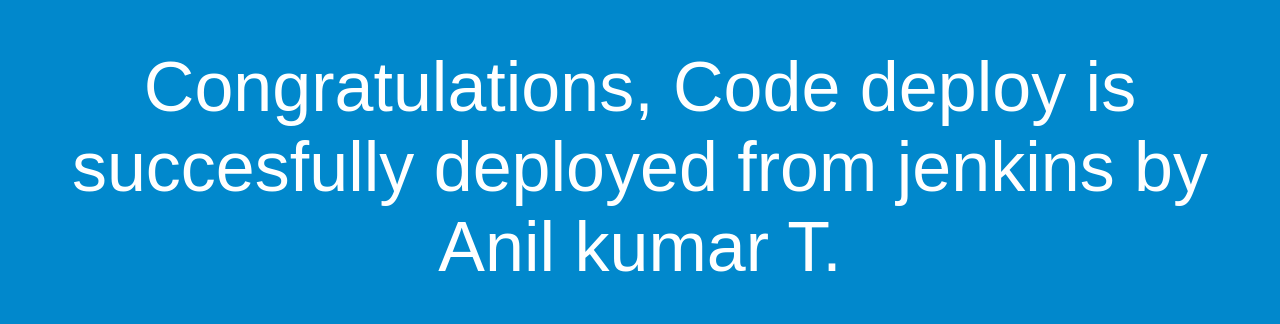
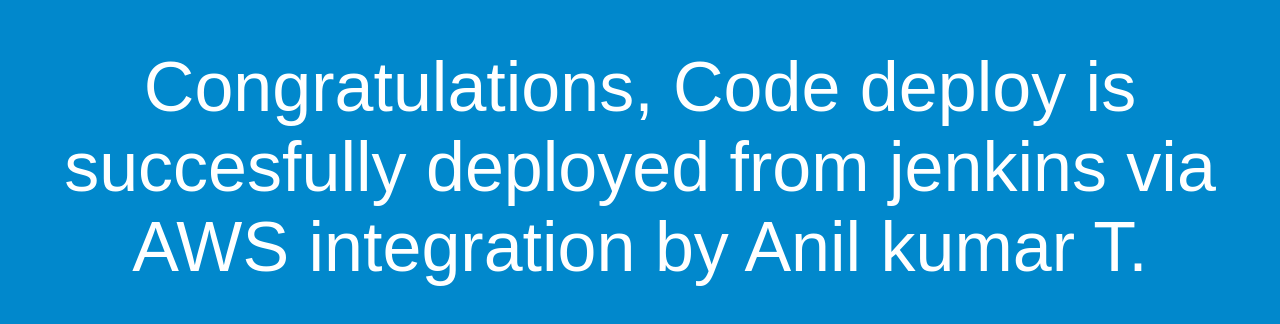
Before and after one commit to aniltripuraneni/jenkins-codedeploy, a plain HTML site: page index.html in a window 1280 px wide. Drawn offline with Linux system fonts and the light colour scheme.

Commit message:
Update index.html

```diff
--- a/index.html
+++ b/index.html
@@ -26,7 +26,7 @@
 </head>
 <body>
   <div align="center">
-    <h1>Congratulations, Code deploy is succesfully deployed from jenkins by Anil kumar T.</h1>
+    <h1>Congratulations, Code deploy is succesfully deployed from jenkins via AWS integration by Anil kumar T.</h1>
   </div>
 </body>
 </html>
```
